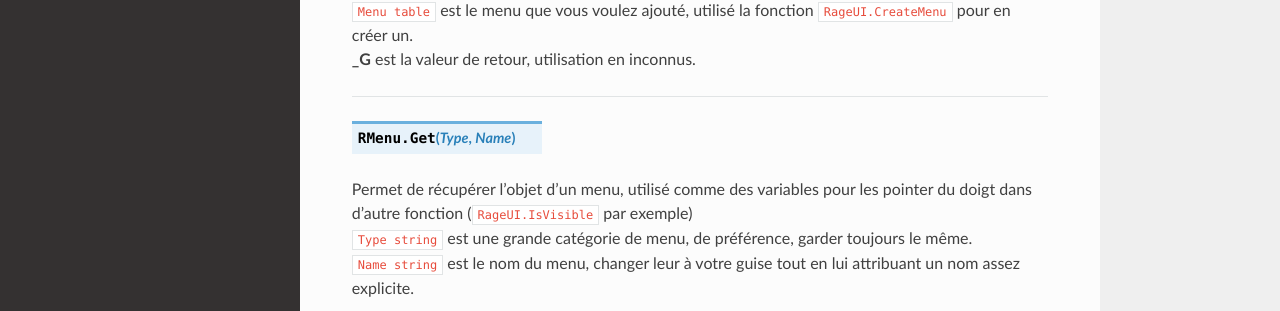
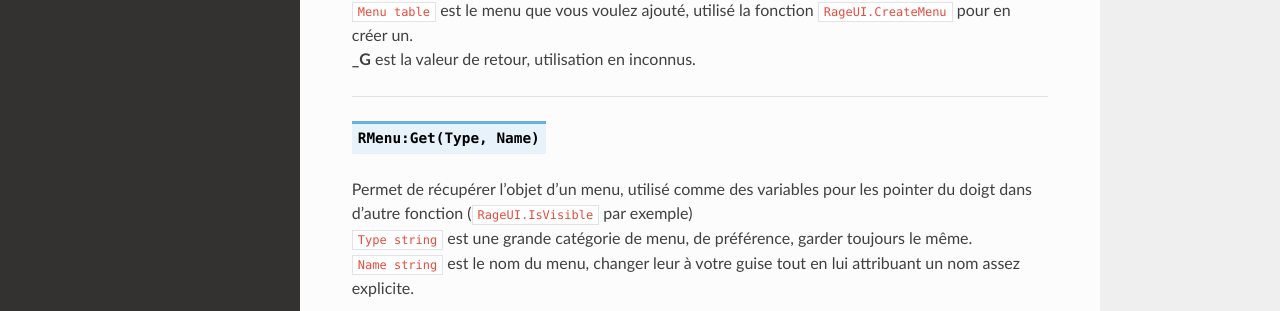
Before and after one commit to JustMordeckai/MindCity-Documentation, a Sphinx documentation site: the page built from docs/source/rageui/rmenu.rst, in a window 1280 px wide and 900 px high. Shown: the part 372-683 px from the top of the window. Built offline with Sphinx 7.4.7 and the Read the Docs theme 2.0.0, drawn with Linux system fonts in a browser that asks for light colours.

```diff
--- a/docs/source/rageui/rmenu.rst
+++ b/docs/source/rageui/rmenu.rst
@@ -12,7 +12,7 @@ Fonctions
 
 _____
 
-.. function:: RMenu.Get(Type, Name)
+.. function:: RMenu:Get(Type, Name)
 |   Permet de récupérer l'objet d'un menu, utilisé comme des variables pour les pointer du doigt dans d'autre fonction (``RageUI.IsVisible`` par exemple)
 |   ``Type string`` est une grande catégorie de menu, de préférence, garder toujours le même.
 |   ``Name string`` est le nom du menu, changer leur à votre guise tout en lui attribuant un nom assez explicite.
```
